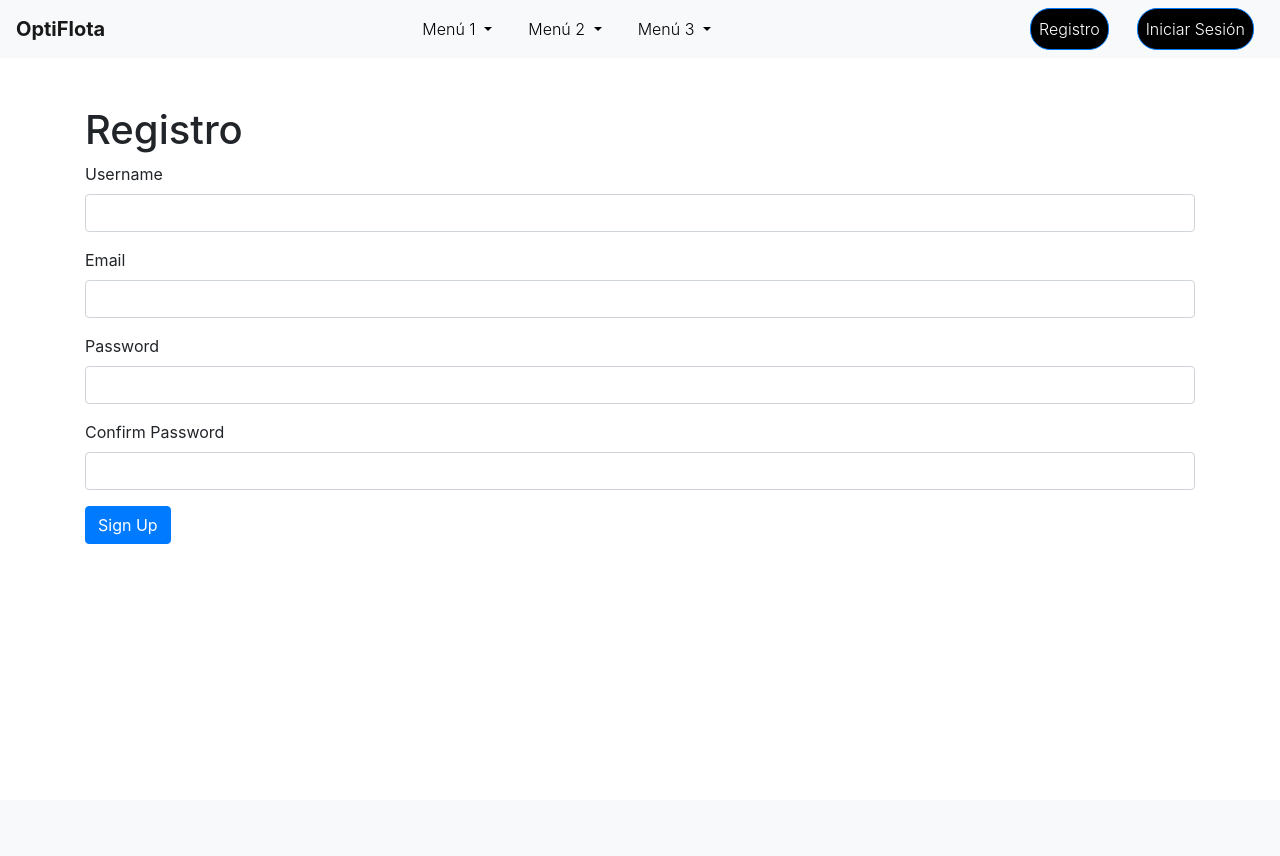
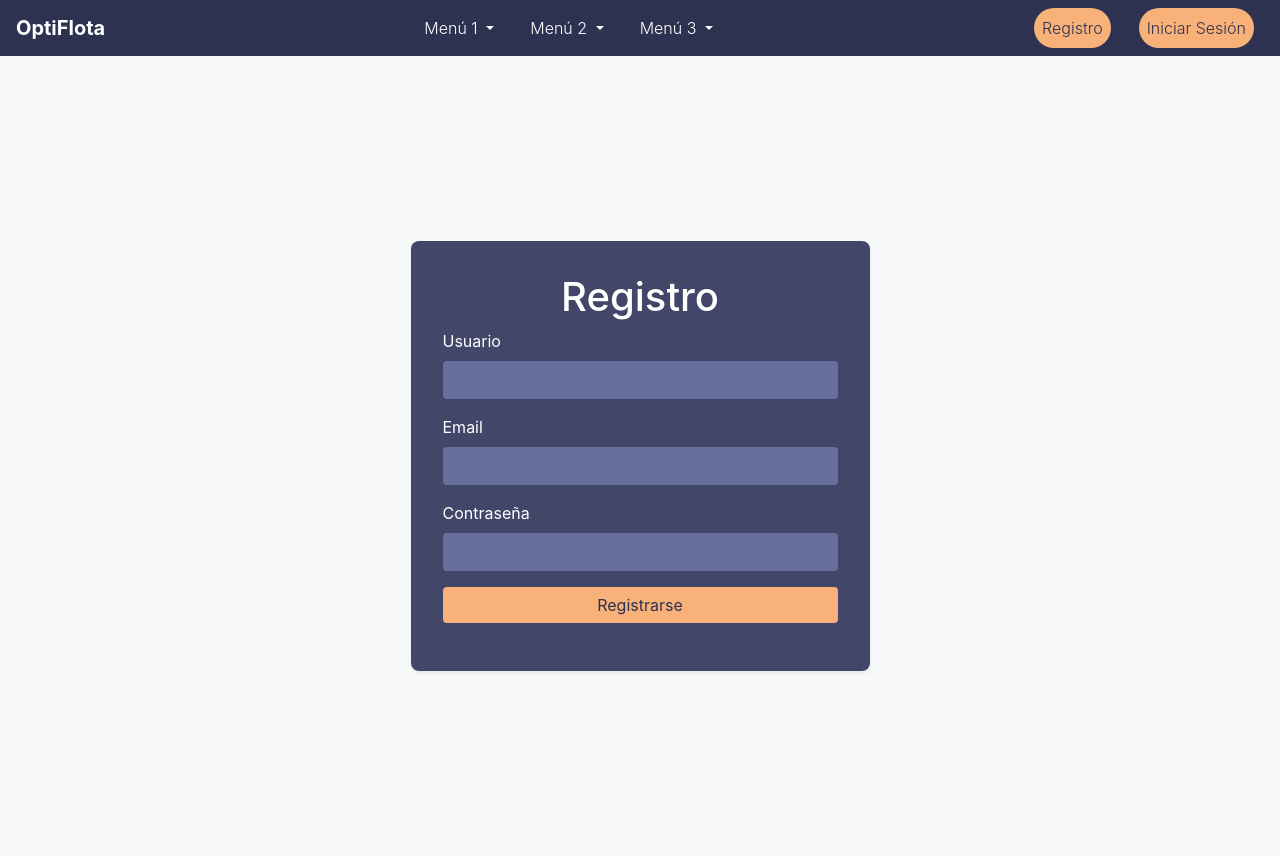
Before and after one commit to ramoncorquiz1997/sistemaControlTransporte, a Flask app: page /register in a window 1280 px wide. Before the commit the page ends 544 px from the top, so only its background shows below. Run offline with Flask 3, Linux system fonts and the light colour scheme; some libraries are stand-ins or nearby versions.

Commit message:
Cambios en colores y estilos

```diff
--- a/forms.py
+++ b/forms.py
@@ -4,24 +4,24 @@ from wtforms.validators import DataRequired, Length, Email, EqualTo, ValidationE
 from models import User
 
 class RegistrationForm(FlaskForm):
-    username = StringField('Username', validators=[DataRequired(), Length(min=2, max=20)])
+    username = StringField('Usuario', validators=[DataRequired(), Length(min=2, max=20)])
     email = StringField('Email', validators=[DataRequired(), Email()])
-    password = PasswordField('Password', validators=[DataRequired()])
-    confirm_password = PasswordField('Confirm Password', validators=[DataRequired(), EqualTo('password')])
-    submit = SubmitField('Sign Up')
+    password = PasswordField('Contraseña', validators=[DataRequired()])
+    confirm_password = PasswordField('Confirmar contraseña', validators=[DataRequired(), EqualTo('password')])
+    submit = SubmitField('Registrarse')
 
     def validate_username(self, username):
         user = User.query.filter_by(username=username.data).first()
         if user:
-            raise ValidationError('That username is taken. Please choose a different one.')
+            raise ValidationError('Este usuario no esta dispnible, escoge otro')
 
     def validate_email(self, email):
         user = User.query.filter_by(email=email.data).first()
         if user:
-            raise ValidationError('That email is taken. Please choose a different one.')
+            raise ValidationError('Este usuario ya tiene un registro, favor de usar otro')
 
 class LoginForm(FlaskForm):
-    email = StringField('Email', validators=[DataRequired(), Email()])
-    password = PasswordField('Password', validators=[DataRequired()])
-    remember = BooleanField('Remember Me')
-    submit = SubmitField('Login')
+    username = StringField('Usuario', validators=[DataRequired(), Length(min=2, max=20)])
+    password = PasswordField('Contraseña', validators=[DataRequired()])
+    remember = BooleanField('Recuerdame')
+    submit = SubmitField('Inicar sesion')
--- a/routes/auth_routes.py
+++ b/routes/auth_routes.py
@@ -1,43 +1,41 @@
-from flask import Blueprint, render_template, url_for, flash, redirect, request
+from flask import Blueprint, render_template, redirect, url_for, flash, request
+from flask_login import login_user, current_user, logout_user, login_required
 from app import db, bcrypt
 from models import User
 from forms import RegistrationForm, LoginForm
-from flask_login import login_user, current_user, logout_user, login_required
 
 auth_routes = Blueprint('auth_routes', __name__)
+
+@auth_routes.route('/login', methods=['GET', 'POST'])
+def login():
+    if current_user.is_authenticated:
+        return redirect(url_for('main_routes.home'))
+    form = LoginForm()
+    if form.validate_on_submit():
+        user = User.query.filter_by(username=form.username.data).first()
+        if user and bcrypt.check_password_hash(user.password, form.password.data):
+            login_user(user, remember=True)
+            next_page = request.args.get('next')
+            return redirect(next_page) if next_page else redirect(url_for('main_routes.home'))
+        else:
+            flash('Inicio de sesión fallido. Por favor, verifica el usuario y la contraseña', 'danger')
+    return render_template('login.html', form=form)
+
+@auth_routes.route('/logout')
+def logout():
+    logout_user()
+    return redirect(url_for('main_routes.home'))
 
 @auth_routes.route('/register', methods=['GET', 'POST'])
 def register():
     if current_user.is_authenticated:
-        return redirect(url_for('main_routes.welcome'))
+        return redirect(url_for('main_routes.home'))
     form = RegistrationForm()
     if form.validate_on_submit():
         hashed_password = bcrypt.generate_password_hash(form.password.data).decode('utf-8')
         user = User(username=form.username.data, email=form.email.data, password=hashed_password)
         db.session.add(user)
         db.session.commit()
-        flash('Tu cuenta ha sido creada con éxito!', 'success')
+        flash('Tu cuenta ha sido creada. ¡Ahora puedes iniciar sesión!', 'success')
         return redirect(url_for('auth_routes.login'))
-    return render_template('register.html', title='Register', form=form)
-
-@auth_routes.route('/login', methods=['GET', 'POST'])
-def login():
-    if current_user.is_authenticated:
-        return redirect(url_for('main_routes.welcome'))
-    form = LoginForm()
-    if form.validate_on_submit():
-        user = User.query.filter_by(email=form.email.data).first()
-        if user and bcrypt.check_password_hash(user.password, form.password.data):
-            login_user(user, remember=form.remember.data)
-            flash('Has iniciado sesión con éxito!', 'success')
-            next_page = request.args.get('next')
-            return redirect(next_page) if next_page else redirect(url_for('main_routes.welcome'))
-        else:
-            flash('Inicio de sesión fallido. Verifica tu correo y contraseña.', 'danger')
-    return render_template('login.html', title='Login', form=form)
-
-@auth_routes.route('/logout')
-@login_required
-def logout():
-    logout_user()
-    return redirect(url_for('main_routes.home'))
+    return render_template('register.html', form=form)
--- /dev/null
+++ b/static/css/styles.css
@@ -0,0 +1,71 @@
+:root {
+    --color-fondo: #424769;
+    --color-fondo-mas-fondo: #2d3250;
+    --color-texto: #ffffff;
+    --color-relleno-textbox: #676f9d;
+    --color-boton: #f9b17a;
+}
+
+body {
+    background-color: var(--color-fondo-mas-fondo);
+    color: var(--color-texto);
+}
+
+.navbar, .login-container, .jumbotron, .card, .footer {
+    background-color: var(--color-fondo);
+}
+
+.navbar {
+    background-color: var(--color-fondo-mas-fondo);
+}
+
+.navbar-brand, .nav-link, .dropdown-item, .footer, .card-body, .jumbotron, .blockquote, .text-muted {
+    color: var(--color-texto) !important;
+}
+
+.nav-link:hover, .dropdown-item:hover {
+    background-color: var(--color-relleno-textbox) !important;
+}
+
+.form-control {
+    background-color: var(--color-relleno-textbox);
+    color: var(--color-texto);
+    border: none;
+}
+
+.form-control::placeholder {
+    color: var(--color-texto);
+}
+
+.btn-custom {
+    background-color: var(--color-boton);
+    color: var(--color-fondo-mas-fondo) !important;
+    border: none;
+}
+
+.btn-primary {
+    background-color: var(--color-boton);
+    border: none;
+    color: var(--color-fondo-mas-fondo) !important;
+}
+
+.btn-primary:hover {
+    background-color: var(--color-relleno-textbox);
+    color: var(--color-fondo-mas-fondo) !important;
+}
+
+.card, .jumbotron {
+    border-radius: 20px;
+}
+
+.blockquote-footer, .footer a {
+    color: var(--color-texto) !important;
+}
+
+.footer {
+    background-color: var(--color-fondo-mas-fondo);
+}
+
+.rounded-container {
+    border-radius: 30px; /* Bordes más redondeados para contenedores específicos */
+}
--- a/templates/register.html
+++ b/templates/register.html
@@ -1,31 +1,38 @@
 {% extends "topmenu_template.html" %}
 
-{% block title %}Registro - OptiFlota{% endblock %}
+{% block title %}Registro{% endblock %}
 
 {% block content %}
-<div class="container mt-5">
-    <h1>Registro</h1>
+<div class="d-flex justify-content-center align-items-center" style="height: 100vh; background-color: #f8f9fa;">
+    <div class="login-container">
+        <h1 class="text-center">Registro</h1>
         <form method="POST" action="{{ url_for('auth_routes.register') }}">
             {{ form.hidden_tag() }}
             <div class="form-group">
                 {{ form.username.label(class="form-label") }}
-            {{ form.username(class="form-control") }}
+                {{ form.username(class="form-control", size=32) }}
+                {% for error in form.username.errors %}
+                    <div class="text-danger">{{ error }}</div>
+                {% endfor %}
             </div>
             <div class="form-group">
                 {{ form.email.label(class="form-label") }}
-            {{ form.email(class="form-control") }}
+                {{ form.email(class="form-control", size=32) }}
+                {% for error in form.email.errors %}
+                    <div class="text-danger">{{ error }}</div>
+                {% endfor %}
             </div>
             <div class="form-group">
                 {{ form.password.label(class="form-label") }}
-            {{ form.password(class="form-control") }}
+                {{ form.password(class="form-control", size=32) }}
+                {% for error in form.password.errors %}
+                    <div class="text-danger">{{ error }}</div>
+                {% endfor %}
             </div>
-        <div class="form-group">
-            {{ form.confirm_password.label(class="form-label") }}
-            {{ form.confirm_password(class="form-control") }}
-        </div>
-        <div class="form-group">
-            {{ form.submit(class="btn btn-primary") }}
+            <div class="form-group text-center">
+                {{ form.submit(class="btn btn-primary btn-block") }}
             </div>
         </form>
     </div>
+</div>
 {% endblock %}
--- a/templates/topmenu_template.html
+++ b/templates/topmenu_template.html
@@ -5,28 +5,10 @@
     <meta name="viewport" content="width=device-width, initial-scale=1.0">
     <title>{% block title %}OptiFlota{% endblock %}</title>
     <link rel="stylesheet" href="https://stackpath.bootstrapcdn.com/bootstrap/4.5.2/css/bootstrap.min.css">
+    <link rel="stylesheet" href="{{ url_for('static', filename='css/styles.css') }}">
     <style>
         .navbar-nav .nav-item .nav-link.btn-danger {
             color: white;
-        }
-        .dropdown-menu {
-            background-color: #343a40; /* Cambia el color de fondo de los submenús */
-        }
-        .dropdown-item {
-            color: white;
-        }
-        .dropdown-item:hover {
-            background-color: #495057; /* Cambia el color de fondo al pasar el ratón por encima */
-        }
-        .navbar-nav .nav-item:hover .dropdown-menu {
-            display: block;
-        }
-        .dropdown-menu {
-            left: 0 !important; /* Forzar alineación izquierda */
-            right: auto !important; /* Forzar alineación izquierda */
-        }
-        .navbar-nav .dropdown:hover>.dropdown-menu {
-            display: block;
         }
         .navbar {
             justify-content: space-between;
@@ -41,22 +23,24 @@
             padding: 0 10px;
         }
         .nav-link {
-            color: black !important;
             font-weight: 300; /* Cambiar el grosor de las letras a más delgadas */
         }
         .btn-custom {
             border-radius: 20px;
-            background-color: black;
-            color: white !important;
             font-weight: 300; /* Cambiar el grosor de las letras a más delgadas */
         }
         .navbar-nav.mx-auto {
             justify-content: center;
         }
+        .login-container {
+            padding: 2rem;
+            border-radius: 0.5rem;
+            box-shadow: 0 0.125rem 0.25rem rgba(0, 0, 0, 0.075);
+        }
     </style>
 </head>
 <body>
-<nav class="navbar navbar-expand-lg navbar-light bg-light">
+<nav class="navbar navbar-expand-lg navbar-light">
     <a class="navbar-brand" href="{{ url_for('main_routes.home') }}">OptiFlota</a>
     <button class="navbar-toggler" type="button" data-toggle="collapse" data-target="#navbarNav" aria-controls="navbarNav" aria-expanded="false" aria-label="Toggle navigation">
         <span class="navbar-toggler-icon"></span>
```
Also changed, not shown: templates/index.html (+9 -9 lines), templates/login.html (+16 -12 lines), static/imagenes/styles/css/styles.css (added), 3 other files. Lines whose indentation alone changed are shown as unchanged.
